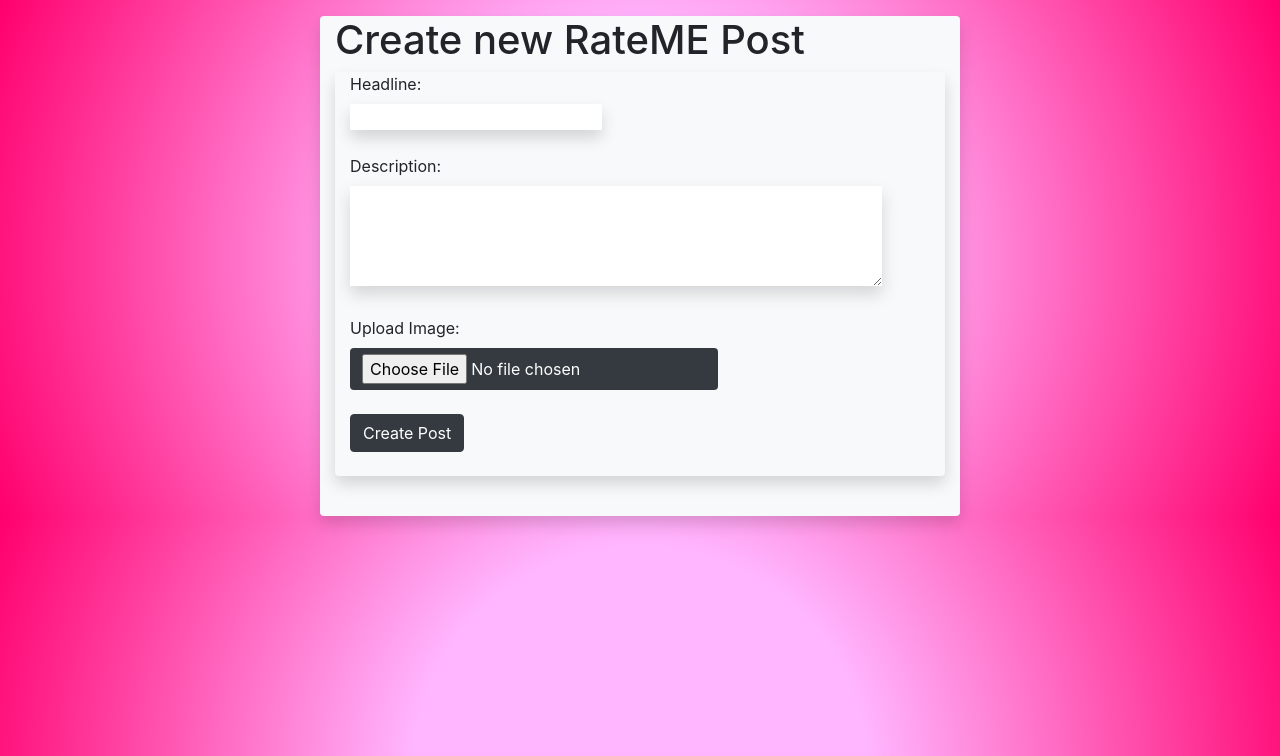
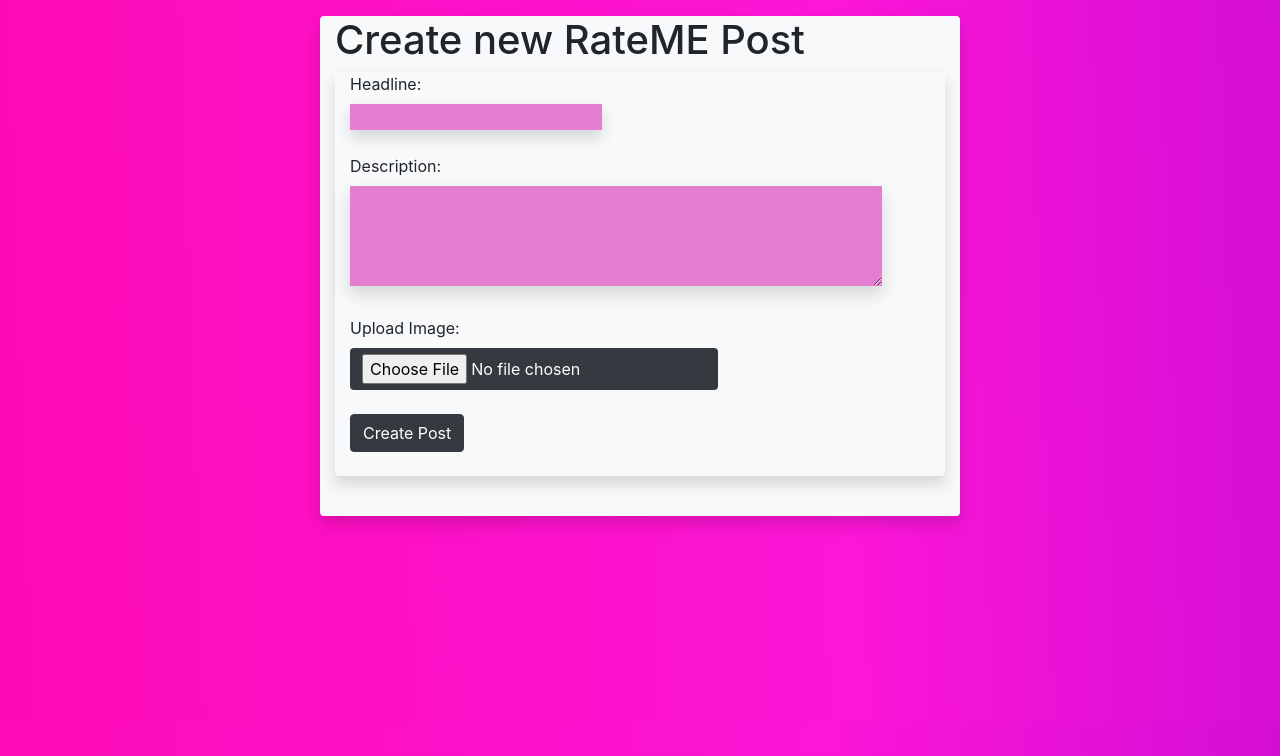
Before and after one commit to CyberHummel/Rate-ME, a PHP site: page /add_post.php in a window 1280 px wide. Shown: the top 756 px of the page. Run offline with PHP 8.4, Linux system fonts and the light colour scheme; some libraries are stand-ins or nearby versions.

Commit message:
Made everything more appealing

```diff
--- a/App/add_post.php
+++ b/App/add_post.php
@@ -13,16 +13,16 @@
           integrity="sha384-MCw98/SFnGE8fJT3GXwEOngsV7Zt27NXFoaoApmYm81iuXoPkFOJwJ8ERdknLPMO" crossorigin="anonymous">
     <script src="https://kit.fontawesome.com/c5f3357375.js" crossorigin="anonymous"></script>
 </head>
-<body class="backround" style="height: 500px;">
+<body class="gradient-background" style="height: 500px;">
 <div class="container rounded shadow mb-3 bg-light text" style="height: 100%; width: 50%;">
     <h1 class="mt-3">Create new RateME Post</h1>
     <div class="container rounded shadow mb-4 bg-light">
         <form action="create_post.php" method="POST">
             <label for="Healdline">Headline:</label><br>
-            <input type="text" id="Healdline" name="Healdline" style="border-width: 0" class="shadow"><br><br>
+            <input type="text" id="Healdline" name="Healdline" style="border-width: 0" class="shadow login-field"><br><br>
 
             <label for="Description">Description:</label><br>
-            <textarea id="Description" name="Description" rows="4" cols="50" style="border-width: 0" class="shadow"></textarea><br><br>
+            <textarea id="Description" name="Description" rows="4" cols="50" style="border-width: 0" class="shadow login-field"></textarea><br><br>
 
             <label for="image">Upload Image:</label><br>
             <input type="file" id="image" name="image" class="btn btn-dark" style="border-width: 0" class="shadow"><br><br>
--- a/App/friends.php
+++ b/App/friends.php
@@ -90,9 +90,9 @@ $conn->close();
         }
     </style>
 </head>
-<body class="backround" style="height: 1000px;">
-<div class="container rounded bg-light shadow mb-5 text" style="height: 100%; width: 50%;">
-    <div class="fixed-top container" style="background-color:rgb(255,255,255,0.9)">
+<body class="gradient-background" style="height: 1000px;">
+<div class="container round bg-light shadow mb-5 text" style="height: 100%; width: 50%;">
+    <div class="fixed-top container round" style="background-color:rgb(255,255,255,0.9)">
         <h1 class="h1 text-center rate-me_headline">RateME</h1>
     </div>
     <div class="container rounded shadow mb-3">
--- a/App/profile_page.php
+++ b/App/profile_page.php
@@ -10,7 +10,7 @@
     <link rel="stylesheet" href="https://cdn.jsdelivr.net/npm/bootstrap@4.1.3/dist/css/bootstrap.min.css" integrity="sha384-MCw98/SFnGE8fJT3GXwEOngsV7Zt27NXFoaoApmYm81iuXoPkFOJwJ8ERdknLPMO" crossorigin="anonymous">
     <script src="https://kit.fontawesome.com/c5f3357375.js" crossorigin="anonymous"></script>
 </head>
-<body class="backround" style="height: 1000px;">
+<body class="gradient-background" ">
 <div class="container rounded bg-light shadow mb-5 text" style="height: 100%; width: 50%;">
 
     <div class="container" style="background-color:rgb(255,255,255,0.9)">
```
